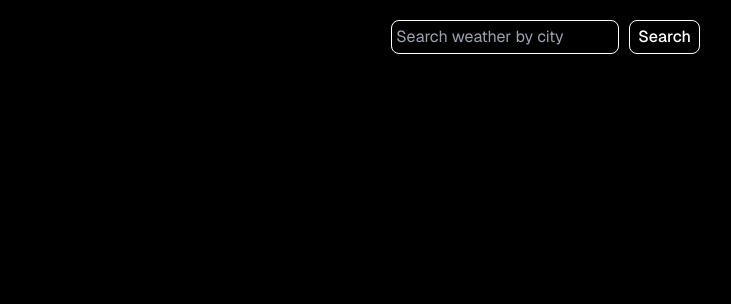
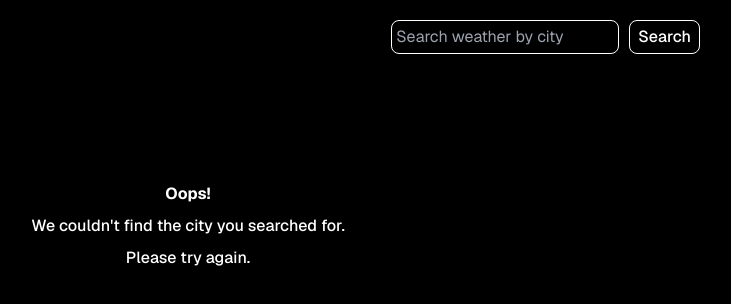
Before and after one commit to ninaevelina/sunny-days, a Next.js app: page / in a window 1280 px wide. Both pictures are taken after typing "Sample" into the empty fields and a click on the button "Search". Shown: the top 304 px of the page, without its empty margins (452-1183 px from the left). Built offline with nearby package versions, Linux system fonts and the light colour scheme; no server answers.

Commit message:
feat: adds error message

```diff
--- a/src/app/ui/weather-form/weather-form.tsx
+++ b/src/app/ui/weather-form/weather-form.tsx
@@ -5,6 +5,7 @@ interface FormProps {
   onInputChange: (e: ChangeEvent<HTMLInputElement>) => void;
   onSubmit: (e: React.FormEvent) => void;
   loading?: boolean;
+  error: boolean;
 }
 
 export default function WeatherForm({
--- a/src/app/ui/weather-widget.tsx
+++ b/src/app/ui/weather-widget.tsx
@@ -11,6 +11,7 @@ export default function WeatherWidget() {
   const [city, setCity] = useState<string>("");
   const [weatherData, setWeatherData] = useState<ApiResponse | null>(null);
   const [isloading, setIsLoading] = useState<boolean>(false);
+  const [isError, setIsError] = useState<boolean>(false);
 
   const handleInputChange = (e: ChangeEvent<HTMLInputElement>) => {
     setCity(e.target.value);
@@ -19,12 +20,15 @@ export default function WeatherWidget() {
   const handleSubmit = async (e: React.FormEvent) => {
     e.preventDefault();
     setIsLoading(true);
+    setIsError(false);
     try {
       const data: ApiResponse = await fetchWeather(city);
       setWeatherData(data);
     } catch (error) {
       console.error("Failed to fetch weather data", error);
       setWeatherData(null);
+      setIsError(true);
+      return error;
     } finally {
       setIsLoading(false);
       setCity("");
@@ -39,9 +43,18 @@ export default function WeatherWidget() {
           onInputChange={handleInputChange}
           onSubmit={handleSubmit}
           loading={isloading}
+          error={isError}
         />
       </div>
-
+      {isError && (
+        <div className="w-4/5 mx-auto mt-20 flex flex-col text-center gap-2">
+          <h1 className="font-bold">Oops!</h1>
+          <p className="font-medium">
+            We couldn&apos;t find the city you searched for.
+          </p>
+          <p className="font-medium">Please try again.</p>
+        </div>
+      )}
       <div className="w-4/5 mx-auto flex flex-col gap-4">
         {weatherData ? (
           <div>
@@ -50,7 +63,6 @@ export default function WeatherWidget() {
         ) : null}
         <WeatherCard weatherData={weatherData} />
       </div>
-
       <div className="w-4/5 mx-auto flex flex-col gap-4">
         {weatherData ? (
           <div>
```
